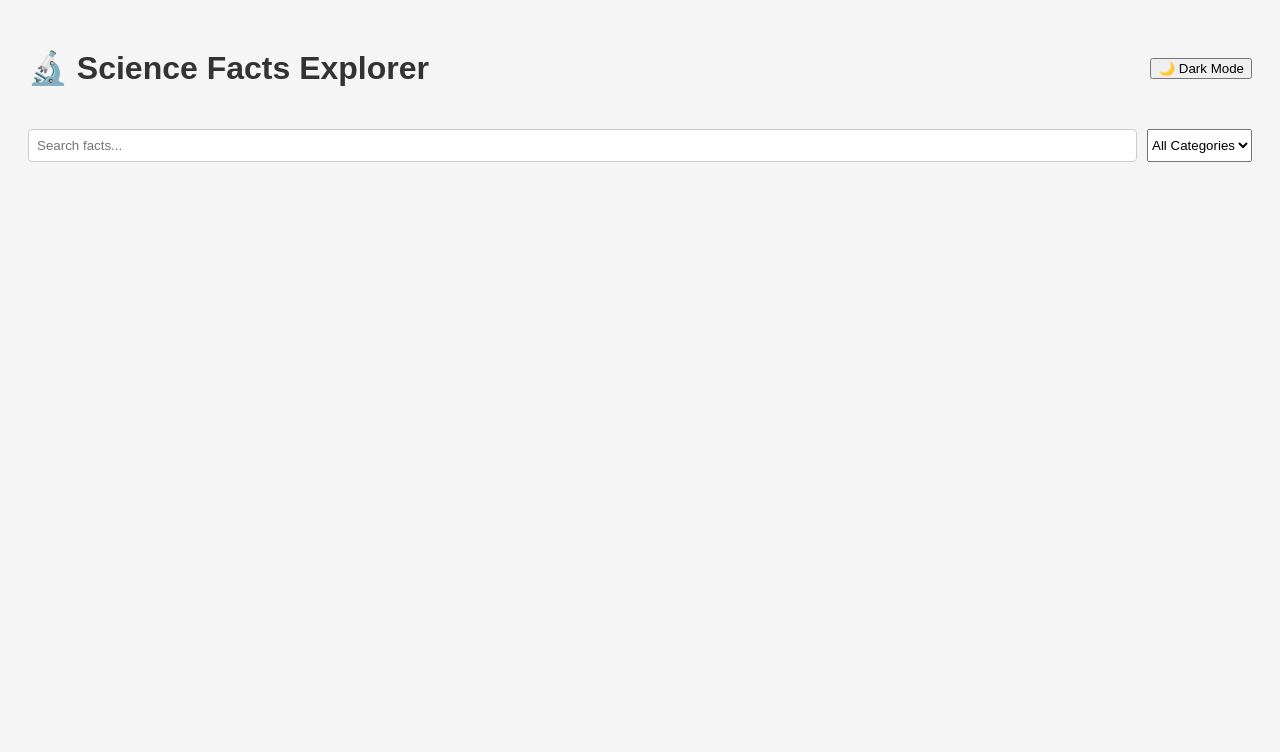
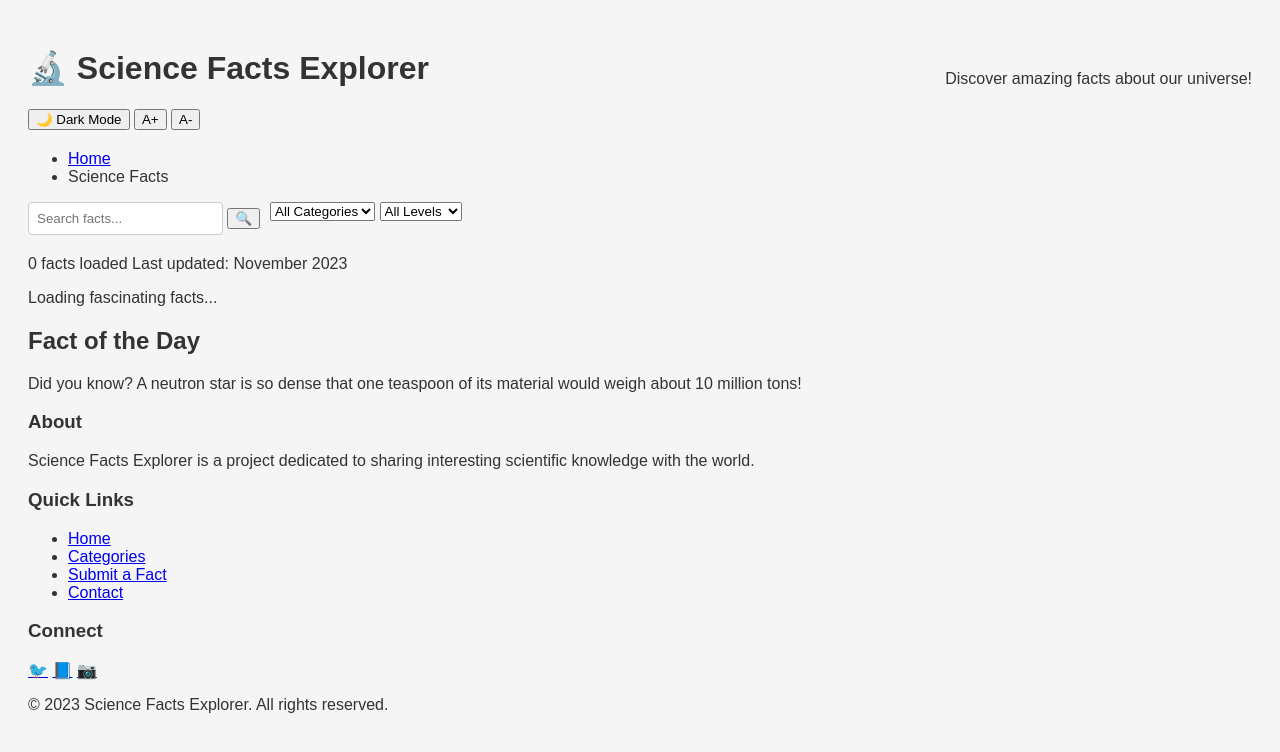
Before and after one commit to SamraAzizi/Team, a website: page client/index.html in a window 1280 px wide. Drawn offline with Linux system fonts and the light colour scheme; files whose address does not match are found by name.

Commit message:
Update index.html

```diff
--- a/client/index.html
+++ b/client/index.html
@@ -3,27 +3,105 @@
 <head>
   <meta charset="UTF-8">
   <meta name="viewport" content="width=device-width, initial-scale=1.0">
+  <meta name="description" content="Explore fascinating science facts about space, biology, physics and more">
   <title>Science Facts Explorer</title>
   <link rel="stylesheet" href="styles/main.css">
+  <link rel="icon" href="images/favicon.ico" type="image/x-icon">
 </head>
 <body>
   <header>
+    <div class="header-content">
       <h1>🔬 Science Facts Explorer</h1>
-    <button id="dark-mode-toggle">🌙 Dark Mode</button>
+      <div class="header-controls">
+        <button id="dark-mode-toggle" aria-label="Toggle dark mode">🌙 Dark Mode</button>
+        <button id="font-increase" aria-label="Increase font size">A+</button>
+        <button id="font-decrease" aria-label="Decrease font size">A-</button>
+      </div>
+    </div>
+    <p class="tagline">Discover amazing facts about our universe!</p>
   </header>
 
+  <nav class="breadcrumbs">
+    <ul>
+      <li><a href="#">Home</a></li>
+      <li>Science Facts</li>
+    </ul>
+  </nav>
+
   <div class="controls">
-    <input type="text" id="search" placeholder="Search facts...">
-    <select id="category">
+    <div class="search-container">
+      <input type="text" id="search" placeholder="Search facts..." aria-label="Search science facts">
+      <button id="search-btn" aria-label="Search">🔍</button>
+    </div>
+    <div class="filter-container">
+      <select id="category" aria-label="Filter by category">
         <option value="all">All Categories</option>
         <option value="space">Space</option>
         <option value="biology">Biology</option>
         <option value="physics">Physics</option>
+        <option value="chemistry">Chemistry</option>
+        <option value="technology">Technology</option>
+      </select>
+      <select id="difficulty" aria-label="Filter by difficulty">
+        <option value="all">All Levels</option>
+        <option value="easy">Easy</option>
+        <option value="medium">Medium</option>
+        <option value="advanced">Advanced</option>
       </select>
     </div>
+  </div>
 
-  <div id="facts-container" class="facts-grid"></div>
+  <div class="stats-bar">
+    <span id="fact-count">0 facts loaded</span>
+    <span id="last-updated">Last updated: <time datetime="2023-11-01">November 2023</time></span>
+  </div>
+
+  <div id="facts-container" class="facts-grid">
+    <!-- Facts will be loaded here dynamically -->
+    <div class="loading-spinner">
+      <div class="spinner"></div>
+      <p>Loading fascinating facts...</p>
+    </div>
+  </div>
+
+  <aside class="featured-fact">
+    <h2>Fact of the Day</h2>
+    <div id="featured-fact-content">
+      <p>Did you know? A neutron star is so dense that one teaspoon of its material would weigh about 10 million tons!</p>
+    </div>
+  </aside>
+
+  <footer>
+    <div class="footer-content">
+      <div class="footer-section">
+        <h3>About</h3>
+        <p>Science Facts Explorer is a project dedicated to sharing interesting scientific knowledge with the world.</p>
+      </div>
+      <div class="footer-section">
+        <h3>Quick Links</h3>
+        <ul>
+          <li><a href="#">Home</a></li>
+          <li><a href="#">Categories</a></li>
+          <li><a href="#">Submit a Fact</a></li>
+          <li><a href="#">Contact</a></li>
+        </ul>
+      </div>
+      <div class="footer-section">
+        <h3>Connect</h3>
+        <div class="social-links">
+          <a href="#" aria-label="Twitter"><span>🐦</span></a>
+          <a href="#" aria-label="Facebook"><span>📘</span></a>
+          <a href="#" aria-label="Instagram"><span>📷</span></a>
+        </div>
+      </div>
+    </div>
+    <div class="copyright">
+      <p>&copy; 2023 Science Facts Explorer. All rights reserved.</p>
+    </div>
+  </footer>
 
   <script type="module" src="scripts/app.js"></script>
+  <!-- Load the polyfill for older browsers -->
+  <script nomodule src="scripts/polyfills.js"></script>
 </body>
 </html>
```
Lines whose indentation alone changed are shown as unchanged.
